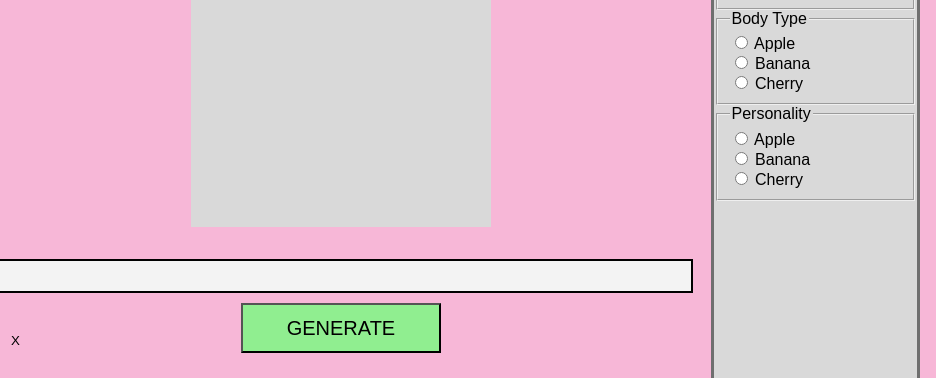
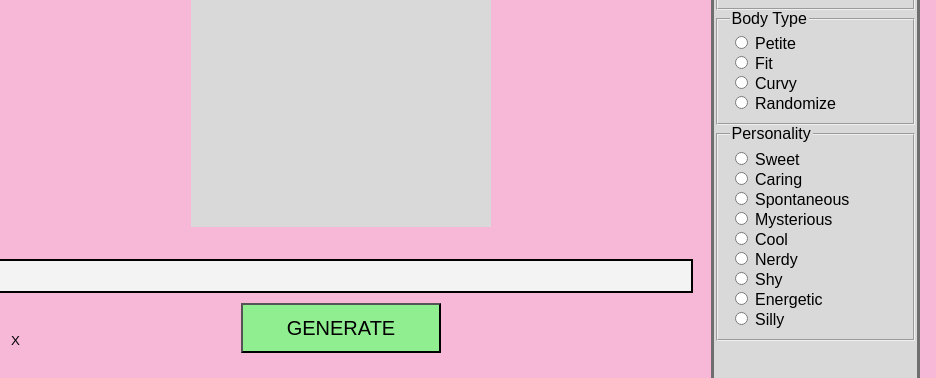
Before and after one commit to owen-caldwell/pwf1, a plain HTML site: page index.html in a window 1280 px wide. Shown: the part 334-712 px from the top of the page, 344-1280 px from the left. Drawn offline with Linux system fonts and the light colour scheme.

Commit message:
filter update

```diff
--- a/index.html
+++ b/index.html
@@ -83,8 +83,6 @@
                         <label>65-75</label><br>
                         <input type="radio">
                         <label>76+</label><br>
-
-
                     </fieldset>
                 </form>
             </div>
@@ -92,12 +90,14 @@
                 <form>
                     <fieldset>
                         <legend>Body Type</legend>
-                        <input type="radio" id="apple" name="fruit" value="apple">
-                        <label for="apple">Apple</label><br>
-                        <input type="radio" id="banana" name="fruit" value="banana">
-                        <label for="banana">Banana</label><br>
-                        <input type="radio" id="cherry" name="fruit" value="cherry">
-                        <label for="cherry">Cherry</label><br>
+                        <input type="radio">
+                        <label>Petite</label><br>
+                        <input type="radio">
+                        <label>Fit</label><br>
+                        <input type="radio">
+                        <label>Curvy</label><br>
+                        <input type="radio">
+                        <label>Randomize</label><br>
                     </fieldset>
                 </form>
             </div>
@@ -105,12 +105,24 @@
                 <form>
                     <fieldset>
                         <legend>Personality</legend>
-                        <input type="radio" id="apple" name="fruit" value="apple">
-                        <label for="apple">Apple</label><br>
-                        <input type="radio" id="banana" name="fruit" value="banana">
-                        <label for="banana">Banana</label><br>
-                        <input type="radio" id="cherry" name="fruit" value="cherry">
-                        <label for="cherry">Cherry</label><br>
+                        <input type="radio">
+                        <label>Sweet</label><br>
+                        <input type="radio">
+                        <label>Caring</label><br>
+                        <input type="radio">
+                        <label>Spontaneous</label><br>
+                        <input type="radio">
+                        <label>Mysterious</label><br>
+                        <input type="radio">
+                        <label>Cool</label><br>
+                        <input type="radio">
+                        <label>Nerdy</label><br>
+                        <input type="radio">
+                        <label>Shy</label><br>
+                        <input type="radio">
+                        <label>Energetic</label><br>
+                        <input type="radio">
+                        <label>Silly</label><br>
                     </fieldset>
                 </form>
             </div>
```
